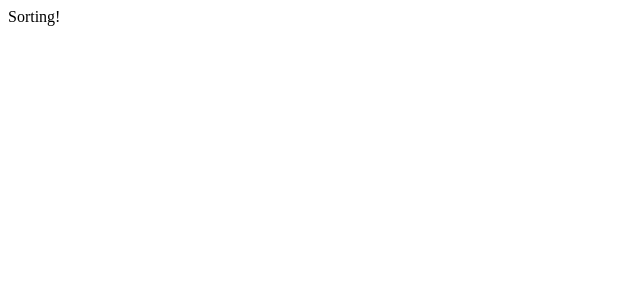
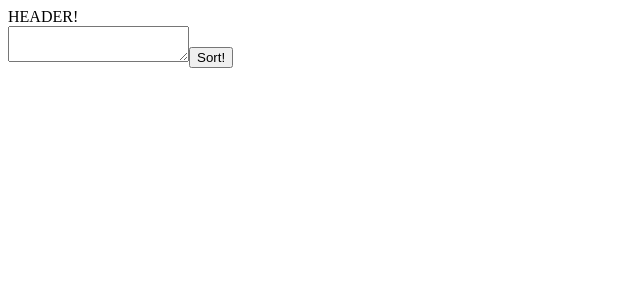
Before and after one commit to josh-velasquez/headversitySorting, a React (Create React App) app in the folder sorting/: page / in a window 1280 px wide. Shown: the top 300 px of the page, without its empty margins (0-640 px from the left). Built offline with nearby package versions, Linux system fonts and the light colour scheme.

Commit message:
Update documentation

```diff
--- a/sorting/src/components/App.tsx
+++ b/sorting/src/components/App.tsx
@@ -1,5 +1,12 @@
+import Header from './Header'
+
 const App = () => {
-  return <div>Sorting!</div>;
+  return (
+    <div>
+    <Header />
+    <textarea />
+    <button>Sort!</button>
+  </div>)
 };
 
 export default App;
--- a/sorting/src/components/Banner.tsx
+++ /dev/null
@@ -1,6 +0,0 @@
-
-const Banner = () => {
-    return <div>Banner</div>
-}
-
-export default Banner;
--- /dev/null
+++ b/sorting/src/components/Header.tsx
@@ -0,0 +1,10 @@
+import React from "react";
+
+class Header extends React.Component {
+  render() {
+    return <div>
+        HEADER!
+    </div>;
+  }
+}
+export default Header;
```
Also changed, not shown: 1 other file (tests, documents, lock files or other folders).
